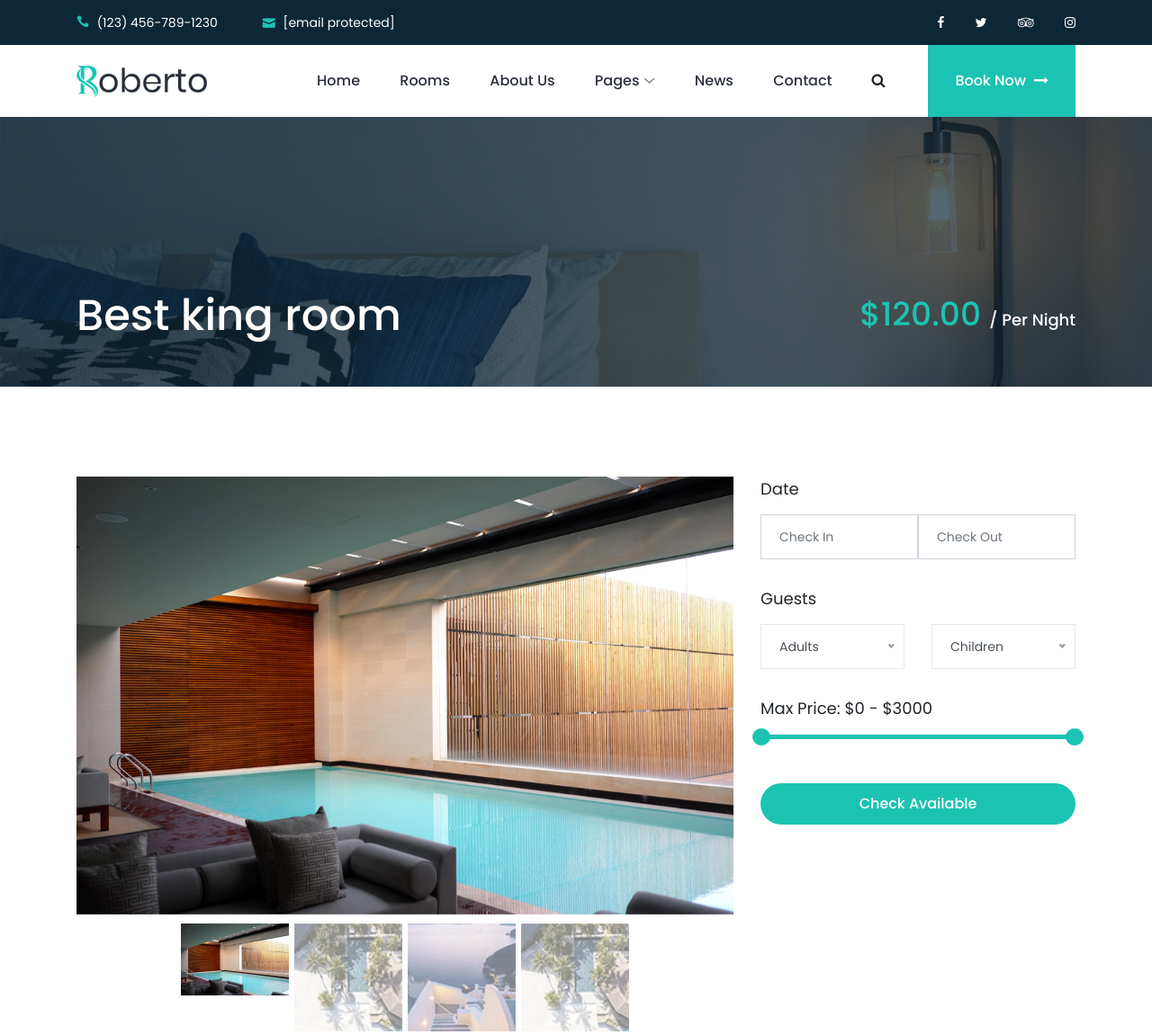
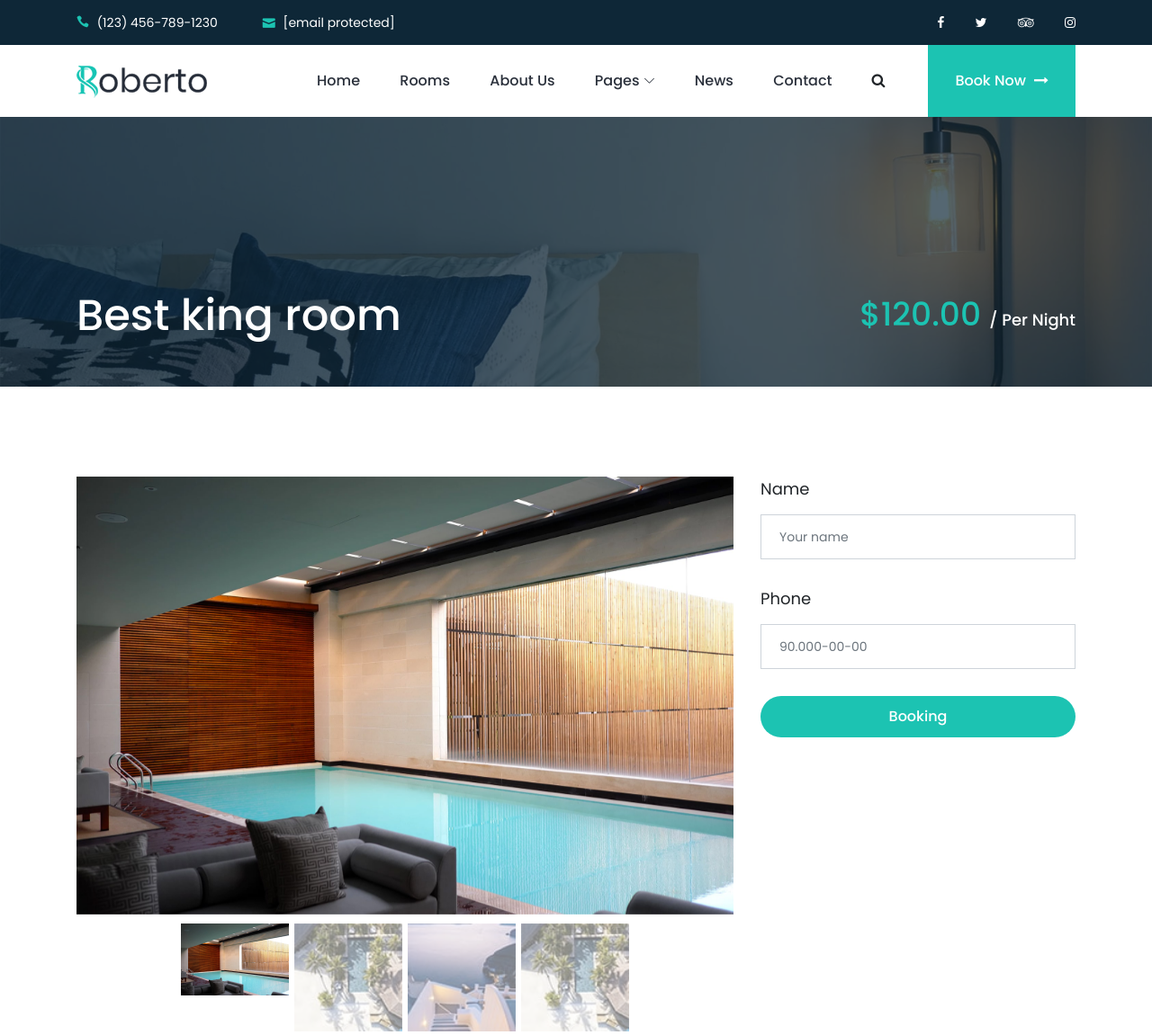
Before and after one commit to FarhodHikmatullayev/Booking, a Django app: a page that uses templates/booking/single-room.html in a window 1280 px wide. Shown: the top 1151 px of the page at 90% size. Run offline with Django 4.2, Linux system fonts and the light colour scheme; data comes from the database, SQL or seed files in the repository; both versions use the stored data as it was after the commit; some libraries are stand-ins or nearby versions; some web fonts are replaced.

Commit message:
modified

```diff
--- a/apps/booking/views.py
+++ b/apps/booking/views.py
@@ -1,35 +1,39 @@
-from django.shortcuts import render, get_object_or_404, HttpResponse
+from django.shortcuts import render, get_object_or_404, HttpResponse, reverse, redirect
 from django.core.paginator import Paginator
 from django.db.models import Q
+from django.contrib import messages
 import datetime
-from .models import Room, RoomReview
+from .models import Room, RoomReview, Booking
 
 
 def room(request):
     rooms = Room.objects.order_by('-id')
-    checkin = request.GET.get('checkin-date')   # '2023-07-05'
+    checkin = request.GET.get('checkin-date')  # '2023-07-05'
     checkout = request.GET.get('checkout-date')
     adults = request.GET.get('adults')
     children = request.GET.get('children')
-
-    if checkin > checkout:
-        return HttpResponse("checkout must be grater than checkin")
-    checkin_lst = checkin.split('-')    # ['2023', '07', '05']
-    checkin_date = datetime.date(int(checkin_lst[0]), int(checkin_lst[1]), int(checkin_lst[2]))  # 2023-07-05
-    if checkin_date < datetime.datetime.today().date():
-        return HttpResponse("checkin must be grater than today")
+    data = [checkin, checkout, adults, children]
 
     credentials = [checkin, checkout, adults, children]
     if all(credentials):
-        rooms = Room.objects.filter(Q(bookings__check_in__gt=checkout) |
-                                    Q(bookings__check_out__lte=checkin) |
-                                    Q(bookings__isnull=True))
+        count_person = int(adults) + int(children)
+        if checkin > checkout:
+            return HttpResponse("checkout must be grater than checkin")
+        checkin_lst = checkin.split('-')  # ['2023', '07', '05']
+        checkin_date = datetime.date(int(checkin_lst[0]), int(checkin_lst[1]), int(checkin_lst[2]))  # 2023-07-05
+        if checkin_date < datetime.datetime.today().date():
+            return HttpResponse("checkin must be grater than today")
+        rooms = Room.objects.filter(Q(Q(bookings__check_in__gt=checkout) |
+                                      Q(bookings__check_out__lte=checkin) |
+                                      Q(bookings__isnull=True)) & Q(capacity__gte=count_person))
 
     paginator = Paginator(rooms, 5)  # Show 5 rooms per page.
     page_number = request.GET.get("page")
     page_obj = paginator.get_page(page_number)
+    data_url = f"checkin-date={checkin}&checkout-date={checkout}&adults={adults}&children={children}"
     ctx = {
-        "object_list": page_obj
+        "object_list": page_obj,
+        "data_url": data_url,
     }
     return render(request, 'booking/room.html', ctx)
 
@@ -37,6 +41,27 @@
 def room_detail(request, slug):
     room = get_object_or_404(Room, slug=slug)
     reviews = RoomReview.objects.filter(room_id=room.id)
+    checkout = request.GET.get('checkout-date')
+    checkin = request.GET.get('checkin-date')
+    adults = request.GET.get('adults')
+    children = request.GET.get('children')
+
+    if request.method == "POST":
+        name = request.POST.get('name')
+        phone = request.POST.get('phone')
+        print(checkout, checkin, adults, children)
+        if adults == 'None' or children == 'None' or not checkin or not checkout:
+            messages.info(request, 'firstly you should search your room')
+            return redirect('booking:room')
+
+        if name and phone:
+            capacity = int(adults) + int(children)
+            obj = Booking.objects.create(client_name=name, client_phone=phone, room_id=room.id, check_in=checkin,
+                                         check_out=checkout, capacity=capacity)
+            messages.success(request, 'You have successfully booked this room')
+            return redirect('.')
+        messages.info(request, 'Your name and phone number must not be empty')
+
     ctx = {
         'object': room,
         'reviews': reviews,
--- a/templates/booking/single-room.html
+++ b/templates/booking/single-room.html
@@ -3,7 +3,8 @@
 {% load range_filter %}
 {% block content %}
 
-<div class="breadcrumb-area bg-img bg-overlay jarallax" style="background-image: url({% static 'img/bg-img/16.jpg' %});">
+    <div class="breadcrumb-area bg-img bg-overlay jarallax"
+         style="background-image: url({% static 'img/bg-img/16.jpg' %});">
         <div class="container h-100">
             <div class="row h-100 align-items-end">
                 <div class="col-12">
@@ -29,15 +30,17 @@
                                 <div class="carousel-inner">
 
                                     <div class="carousel-item active">
-                                    <img src="{{ object.roomimage_set.first.image.url }}" class="d-block w-100" alt="">
+                                        <img src="{{ object.roomimage_set.first.image.url }}" class="d-block w-100"
+                                             alt="">
                                     </div>
 
                                 </div>
                                 <ol class="carousel-indicators">
                                     {% for img in object.roomimage_set.all %}
 
-                                    <li data-target="#room-thumbnail--slide" data-slide-to="{{ forloop.counter0 }}" class="{% if forloop.counter0 == 0 %}active{% endif %}">
-                                        <img  src="{{ img.image.url }}" class="d-block w-100" alt="">
+                                        <li data-target="#room-thumbnail--slide" data-slide-to="{{ forloop.counter0 }}"
+                                            class="{% if forloop.counter0 == 0 %}active{% endif %}">
+                                            <img src="{{ img.image.url }}" class="d-block w-100" alt="">
                                         </li>
 
                                     {% endfor %}
@@ -104,62 +107,30 @@
 
                     <div class="hotel-reservation--area mb-100">
                         <form action="#" method="post">
+                            {% csrf_token %}
                             <div class="form-group mb-30">
-                            <label for="checkInDate">Date</label>
-                            <div class="input-daterange" id="datepicker">
+                                <label for="name">Name</label>
+
                                 <div class="row no-gutters">
-                                    <div class="col-6">
-                                        <input type="text" class="input-small form-control" name="checkInDate"
-                                               id="checkInDate" placeholder="Check In">
+                                    <div class="col-12">
+                                        <input type="text" class="input-small form-control" name="name"
+                                               id="name" placeholder="Your name" required>
                                     </div>
-                                    <div class="col-6">
-                                        <input type="text" class="input-small form-control" name="checkOutDate"
-                                               placeholder="Check Out">
+                                </div>
+
+                            </div>
+                            <div class="form-group mb-30">
+                                <label for="phone">Phone</label>
+                                <div class="row no-gutters">
+                                    <div class="col-12">
+                                        <input type="text" class="input-small form-control" name="phone"
+                                               id="phone" placeholder="90.000-00-00" required>
                                     </div>
                                 </div>
                             </div>
-                        </div>
-                        <div class="form-group mb-30">
-                            <label for="guests">Guests</label>
-                            <div class="row">
-                                <div class="col-6">
-                                    <select name="adults" id="guests" class="form-control">
-                                        <option value="adults">Adults</option>
-                                        <option value="01">01</option>
-                                        <option value="02">02</option>
-                                        <option value="03">03</option>
-                                        <option value="04">04</option>
-                                        <option value="05">05</option>
-                                        <option value="06">06</option>
-                                    </select>
-                                </div>
-                                <div class="col-6">
-                                    <select name="children" id="children" class="form-control">
-                                        <option value="children">Children</option>
-                                        <option value="01">01</option>
-                                        <option value="02">02</option>
-                                        <option value="03">03</option>
-                                        <option value="04">04</option>
-                                        <option value="05">05</option>
-                                        <option value="06">06</option>
-                                    </select>
-                                </div>
-                            </div>
-                        </div>
-                        <div class="form-group mb-50">
-                            <div class="slider-range">
-                                <div class="range-price">Max Price: $0 - $3000</div>
-                                <div data-min="0" data-max="3000" data-unit="$"
-                                     class="slider-range-price ui-slider ui-slider-horizontal ui-widget ui-widget-content ui-corner-all"
-                                     data-value-min="0" data-value-max="3000" data-label-result="Max Price: ">
-                                    <div class="ui-slider-range ui-widget-header ui-corner-all"></div>
-                                    <span class="ui-slider-handle ui-state-default ui-corner-all" tabindex="0"></span>
-                                    <span class="ui-slider-handle ui-state-default ui-corner-all" tabindex="0"></span>
-                                </div>
-                            </div>
-                        </div>
+
                             <div class="form-group">
-                            <button type="submit" class="btn roberto-btn w-100">Check Available</button>
+                                <button type="submit" class="btn roberto-btn w-100">Booking</button>
                             </div>
                         </form>
                     </div>
```
Also changed, not shown: apps/booking/models.py (+3 -5 lines), templates/booking/room.html (+21 -23 lines), db.sqlite3. Lines whose indentation alone changed are shown as unchanged.
